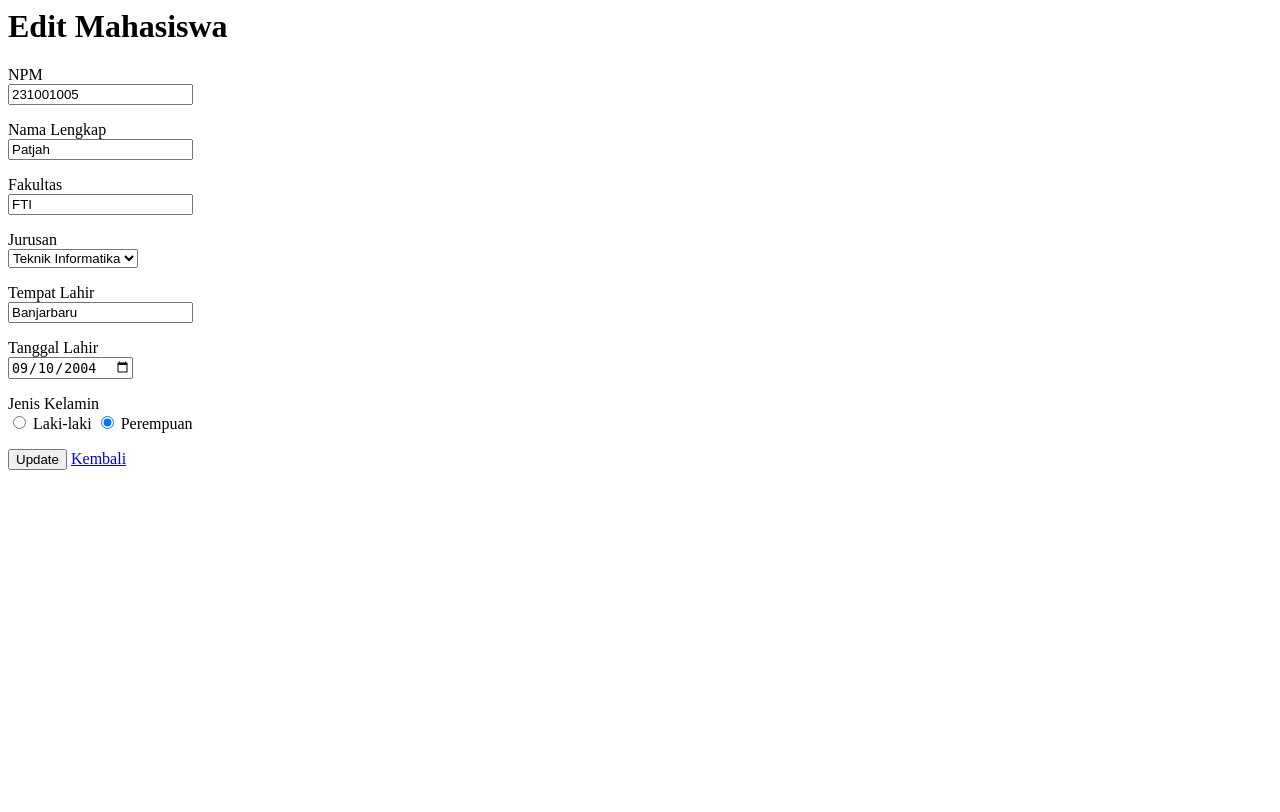
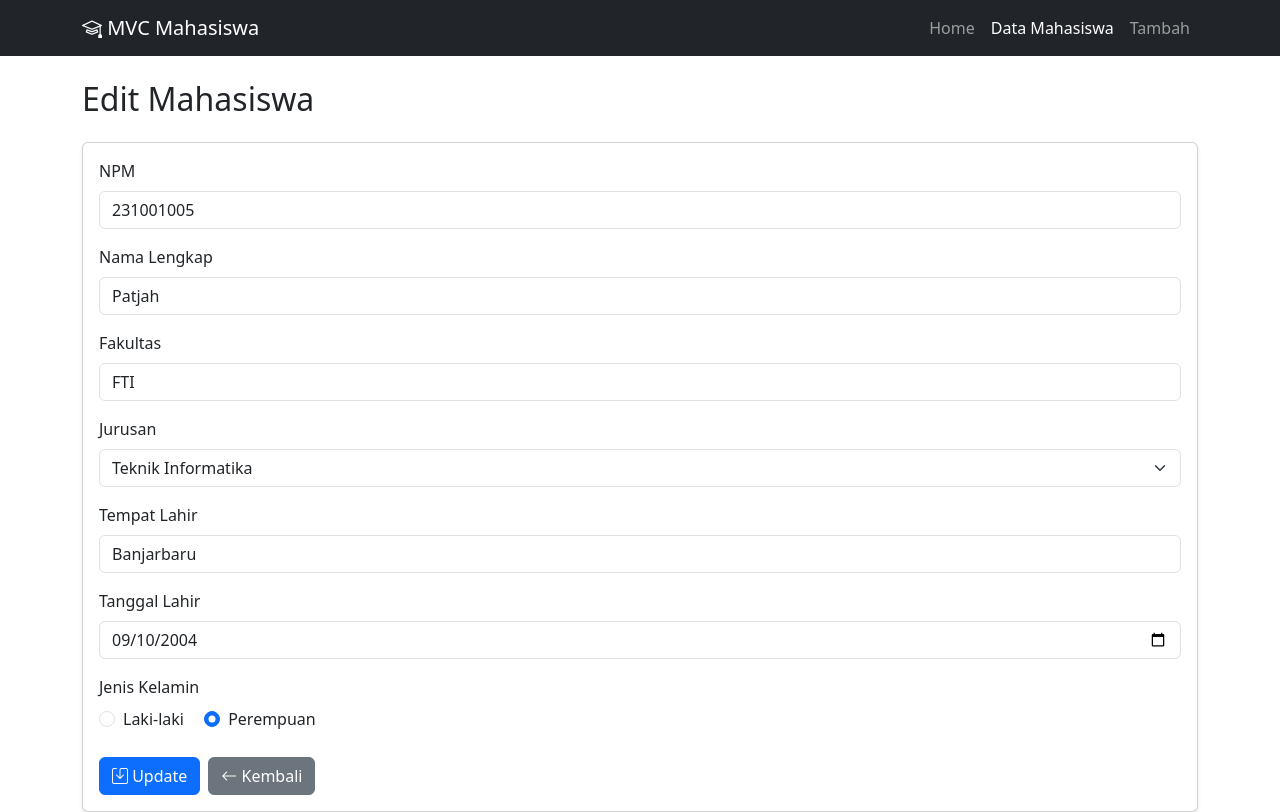
Before and after one commit to tasyalraa/mvc_mahasiswa_kelompok5, a PHP site: page /mvc_mahasiswa_kelompok5/mahasiswa/edit/5 in a window 1280 px wide. Before the commit the page ends 470 px from the top, so only its background shows below. Run offline with PHP 8.4, Linux system fonts and the light colour scheme; data comes from the database, SQL or seed files in the repository.

Commit message:
Memperbaiki

```diff
--- a/app/views/mahasiswa/edit.php
+++ b/app/views/mahasiswa/edit.php
@@ -1,30 +1,45 @@
-<h1>Edit Mahasiswa</h1>
+<div class="container mt-4">
 
-<?php if (!empty($flash)) : ?>
-    <div style="padding: 10px; margin-bottom: 15px; border: 1px solid #ccc;">
-        <?= htmlspecialchars($flash['message']); ?>
+    <h2 class="mb-4">Edit Mahasiswa</h2>
+
+    <!-- FLASH MESSAGE -->
+    <?php if(isset($_SESSION['error'])): ?>
+        <div class="alert alert-danger alert-dismissible fade show">
+            <?= $_SESSION['error']; unset($_SESSION['error']); ?>
+            <button type="button" class="btn-close" data-bs-dismiss="alert"></button>
         </div>
     <?php endif; ?>
 
     <form action="<?= BASEURL; ?>/mahasiswa/update/<?= $mahasiswa['id']; ?>" method="POST">
-    <p>
-        <label>NPM</label><br>
-        <input type="text" name="npm" value="<?= htmlspecialchars($mahasiswa['npm']); ?>">
-    </p>
 
-    <p>
-        <label>Nama Lengkap</label><br>
-        <input type="text" name="nama_lengkap" value="<?= htmlspecialchars($mahasiswa['nama_lengkap']); ?>">
-    </p>
+        <div class="card shadow-sm">
+            <div class="card-body">
 
-    <p>
-        <label>Fakultas</label><br>
-        <input type="text" name="fakultas" value="<?= htmlspecialchars($mahasiswa['fakultas']); ?>">
-    </p>
+                <!-- NPM -->
+                <div class="mb-3">
+                    <label class="form-label">NPM</label>
+                    <input type="text" name="npm" class="form-control"
+                           value="<?= htmlspecialchars($mahasiswa['npm']); ?>" required>
+                </div>
 
-    <p>
-        <label>Jurusan</label><br>
-        <select name="jurusan">
+                <!-- NAMA -->
+                <div class="mb-3">
+                    <label class="form-label">Nama Lengkap</label>
+                    <input type="text" name="nama_lengkap" class="form-control"
+                           value="<?= htmlspecialchars($mahasiswa['nama_lengkap']); ?>" required>
+                </div>
+
+                <!-- FAKULTAS -->
+                <div class="mb-3">
+                    <label class="form-label">Fakultas</label>
+                    <input type="text" name="fakultas" class="form-control"
+                           value="<?= htmlspecialchars($mahasiswa['fakultas']); ?>">
+                </div>
+
+                <!-- JURUSAN -->
+                <div class="mb-3">
+                    <label class="form-label">Jurusan</label>
+                    <select name="jurusan" class="form-select">
                         <option value="Teknik Informatika" <?= $mahasiswa['jurusan'] === 'Teknik Informatika' ? 'selected' : ''; ?>>
                             Teknik Informatika
                         </option>
@@ -32,32 +47,53 @@
                             Sistem Informasi
                         </option>
                     </select>
-    </p>
+                </div>
 
-    <p>
-        <label>Tempat Lahir</label><br>
-        <input type="text" name="tempat_lahir" value="<?= htmlspecialchars($mahasiswa['tempat_lahir']); ?>">
-    </p>
+                <!-- TEMPAT LAHIR -->
+                <div class="mb-3">
+                    <label class="form-label">Tempat Lahir</label>
+                    <input type="text" name="tempat_lahir" class="form-control"
+                           value="<?= htmlspecialchars($mahasiswa['tempat_lahir']); ?>">
+                </div>
 
-    <p>
-        <label>Tanggal Lahir</label><br>
-        <input type="date" name="tanggal_lahir" value="<?= htmlspecialchars($mahasiswa['tanggal_lahir']); ?>">
-    </p>
+                <!-- TANGGAL LAHIR -->
+                <div class="mb-3">
+                    <label class="form-label">Tanggal Lahir</label>
+                    <input type="date" name="tanggal_lahir" class="form-control"
+                           value="<?= htmlspecialchars($mahasiswa['tanggal_lahir']); ?>">
+                </div>
 
-    <p>
-        <label>Jenis Kelamin</label><br>
+                <!-- JENIS KELAMIN -->
+                <div class="mb-3">
+                    <label class="form-label d-block">Jenis Kelamin</label>
 
-        <label>
-            <input type="radio" name="jenis_kelamin" value="Laki-laki" <?= $mahasiswa['jenis_kelamin'] === 'Laki-laki' ? 'checked' : ''; ?>>
-            Laki-laki
-        </label>
+                    <div class="form-check form-check-inline">
+                        <input class="form-check-input" type="radio" name="jenis_kelamin" value="Laki-laki"
+                            <?= $mahasiswa['jenis_kelamin'] === 'Laki-laki' ? 'checked' : ''; ?>>
+                        <label class="form-check-label">Laki-laki</label>
+                    </div>
 
-        <label>
-            <input type="radio" name="jenis_kelamin" value="Perempuan" <?= $mahasiswa['jenis_kelamin'] === 'Perempuan' ? 'checked' : ''; ?>>
-            Perempuan
-        </label>
-    </p>
+                    <div class="form-check form-check-inline">
+                        <input class="form-check-input" type="radio" name="jenis_kelamin" value="Perempuan"
+                            <?= $mahasiswa['jenis_kelamin'] === 'Perempuan' ? 'checked' : ''; ?>>
+                        <label class="form-check-label">Perempuan</label>
+                    </div>
+                </div>
 
-    <button type="submit">Update</button>
-    <a href="<?= BASEURL; ?>/mahasiswa">Kembali</a>
+                <!-- BUTTON -->
+                <div class="mt-4 d-flex gap-2">
+                    <button type="submit" class="btn btn-primary">
+                        <i class="bi bi-save"></i> Update
+                    </button>
+
+                    <a href="<?= BASEURL; ?>/mahasiswa" class="btn btn-secondary">
+                        <i class="bi bi-arrow-left"></i> Kembali
+                    </a>
+                </div>
+
+            </div>
+        </div>
+
     </form>
+
+</div>
--- a/core/Controller.php
+++ b/core/Controller.php
@@ -2,18 +2,18 @@
 
 class Controller
 {
-    public function view($view, $data = [])
-    {
-        extract($data);
+   public function view($view, $data = [])
+{
+    extract($data);
 
-        $viewFile = __DIR__ . '/../app/views/' . $view . '.php';
+    ob_start();
+    require_once '../app/views/' . $view . '.php';
+    $content = ob_get_clean();
 
-        if (file_exists($viewFile)) {
-            require_once $viewFile;
-        } else {
-            echo "View '$view' tidak ditemukan.";
-        }
-    }
+    require_once '../app/views/layouts/header.php';
+    echo $content;
+    require_once '../app/views/layouts/footer.php';
+}
 
     public function model($model)
     {
```
Also changed, not shown: app/views/mahasiswa/index.php (+79 -29 lines). Lines whose indentation alone changed are shown as unchanged.
